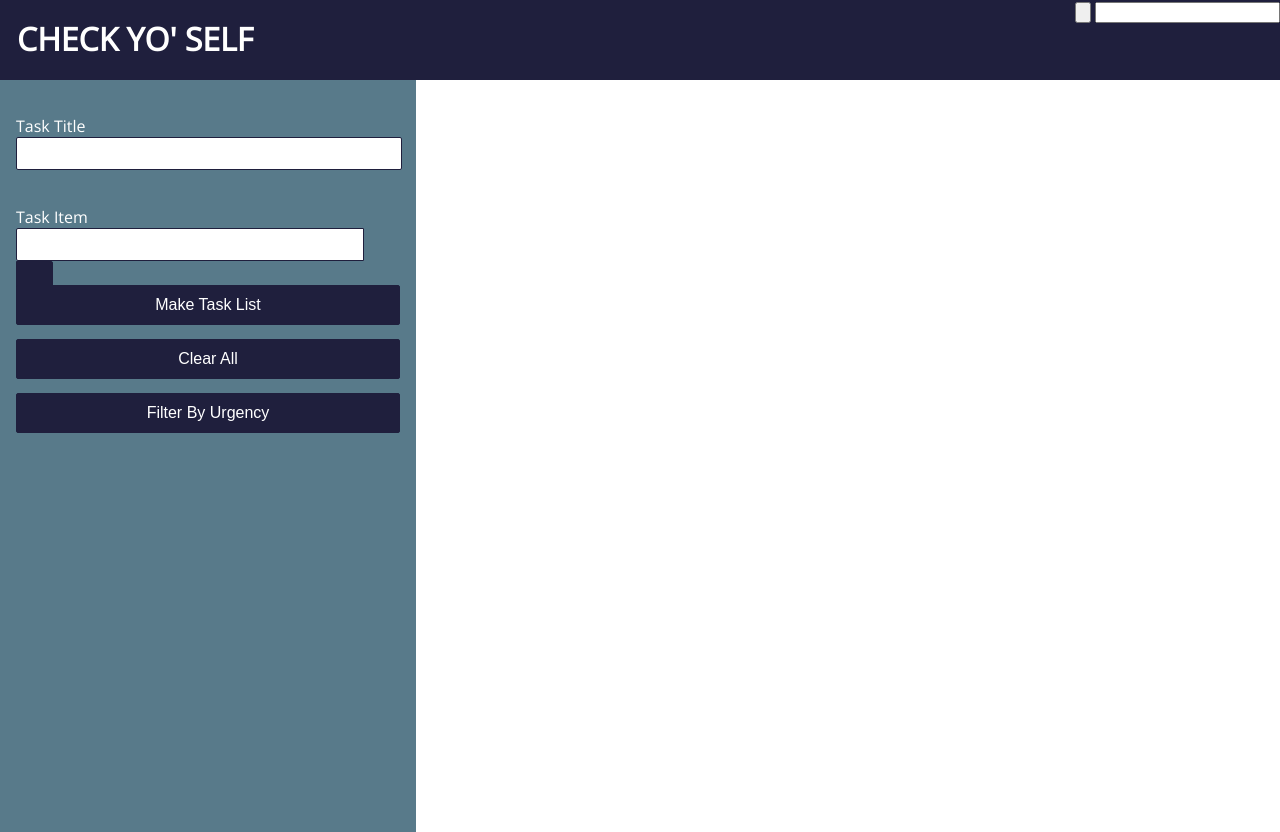
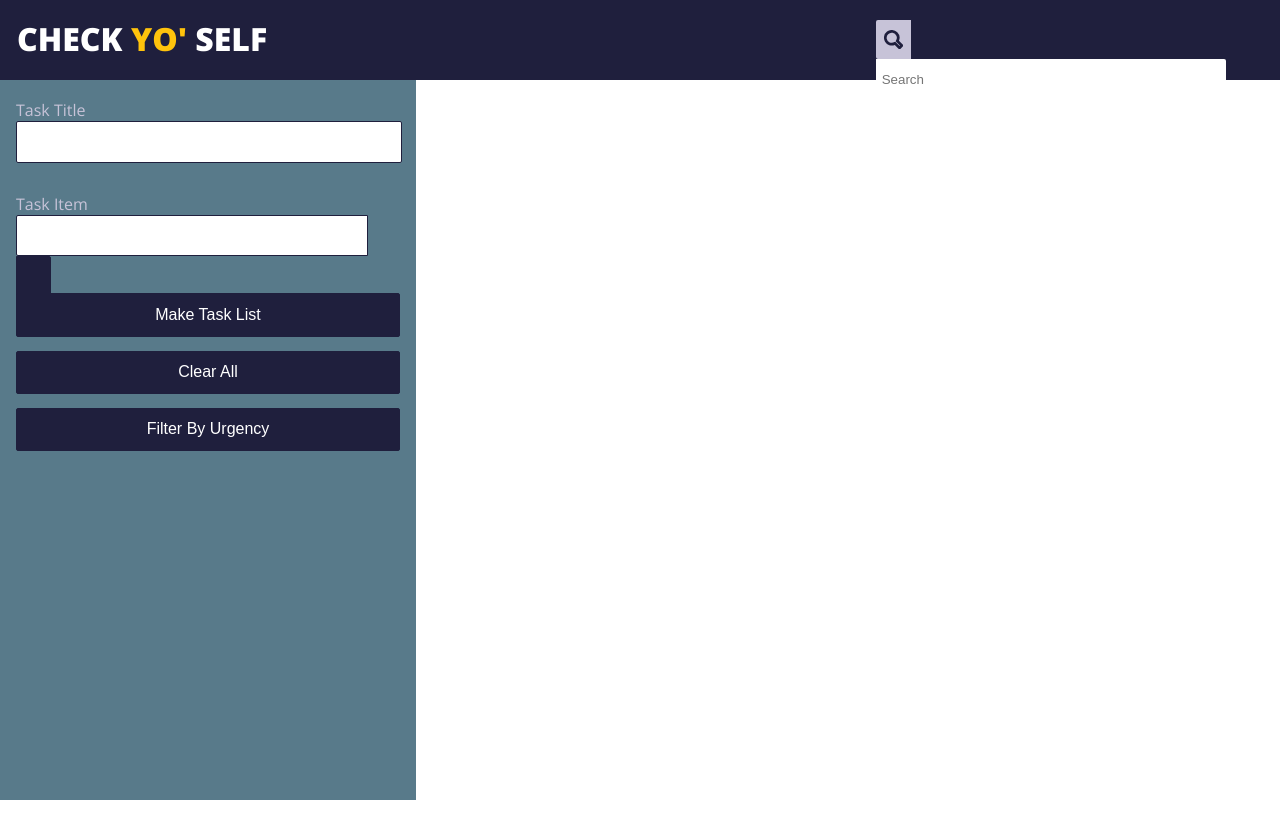
Before and after one commit to KyleWong2510/check-yo-self, a plain HTML site: page index.html in a window 1280 px wide. After the commit the page ends 800 px from the top, so only its background shows below. Drawn offline with nearby package versions, Linux system fonts and the light colour scheme.

Commit message:
Style header

```diff
--- a/index.html
+++ b/index.html
@@ -3,16 +3,17 @@
   <head>
     <meta charset="utf-8">
     <title>Check Yo' Self</title>
+    <link href="https://fonts.googleapis.com/css?family=Open+Sans:800&display=swap" rel="stylesheet">
     <link href="https://fonts.googleapis.com/css?family=Open+Sans&display=swap" rel="stylesheet">
     <link rel="stylesheet" type="text/css" href="styles.css">
   </head>
   <body>
     <header>
-      <p id="header-text">Check Yo' Self</p>
-      <div class="search-bar">
-        <input id="search-btn" type="button">
-        <input id="search-input" type="text">
-      </div>
+      <p id="header-text">Check <span>Yo'</span> Self</p>
+      <form class="search-bar">
+        <button type="submit"><img id="search-btn" src="assets/search.svg"></button>
+        <input placeholder=" Search" type="text">
+      </form>
     </header>
     <main>
       <aside>
--- a/styles.css
+++ b/styles.css
@@ -10,7 +10,6 @@ body {
 header {
   background-color: #1F1F3D;
   height: 10vh;
-
 }
 
 #header-text {
@@ -20,12 +19,45 @@ header {
   font-weight: 800;
   margin: 17px;
   text-transform: uppercase;
+}
 
+span {
+  color: #FFC30C;
 }
 
 .search-bar {
   display: inline-block;
   float: right;
+  height: 49%;
+  margin: 20px;
+  width: 30%;
+}
+
+.search-bar button {
+  background: #C7C3D8;
+  border: 0px solid #C7C3D8;
+  border-radius: 2px 0px 0px 2px;
+  float: left;
+  font-size: 17px;
+  height: 100%;
+  margin: 0px;
+  padding: 1px;
+  width: 9%;
+}
+
+#search-btn {
+  margin-top: 15%;
+  width: 60%;
+}
+
+.search-bar input {
+  background: #FFFFFF;
+  border: 0px solid #1F1F3D;
+  border-radius: 0px 2px 2px 0px;
+  display: inline-block;
+  float: left;
+  height: 97%;
+  width: 90%;
 }
 
 /* MAIN */
@@ -36,10 +68,11 @@ main {
 /* ASIDE */
 aside {
   background-color: #587A8A;
+  color: #C7C3D8;
   display: flex;
   flex-direction: column;
   height: 100%;
-  padding: 16px;
+  padding: 0px 16px;
   width: 30%;
 }
 
@@ -49,6 +82,7 @@ aside button {
   border-radius: 2px;
   color: #FFFFFF;
   font-size: 16px;
+  height: 6%;
   margin: 7px 0px;
   padding: 10px;
 }
@@ -60,7 +94,7 @@ aside input {
 }
 
 .task-title-input {
-  height: 10%;
+  height: 13%;
   margin: 5% 0% 0%;
   width: 100%;
 }
@@ -72,8 +106,7 @@ aside input {
 }
 
 .task-item-input {
-  height: 10%;
-  margin: 5% 0% 0%;
+  height: 13%;
   width: 100%;
 }
 
@@ -83,7 +116,7 @@ aside input {
   border-radius: 2px 0px 0px 2px;
   float: left;
   height: 40%;
-  width: 89%;
+  width: 90%;
 }
 
 .task-item-input button {
@@ -95,21 +128,10 @@ aside input {
   height: 45%;
   margin: 0px;
   padding: 0px;
-  width: 9.7%;
+  width: 9%;
 }
 
-.make-task-btn {
-
-}
-
-.clear-all-btn {
-
-}
-
-.filter-urgent-btn {
-
-}
-
+/* CARD SECTION */
 #card-section {
   width: 70%;
 }
```
Also changed, not shown: assets/checkbox-active.svg (added), assets/checkbox.svg (added), assets/delete-active.svg (added), assets/delete.svg (added), assets/search.svg (added), assets/urgent-active.svg (added), assets/urgent.svg (added), 1 other file.
